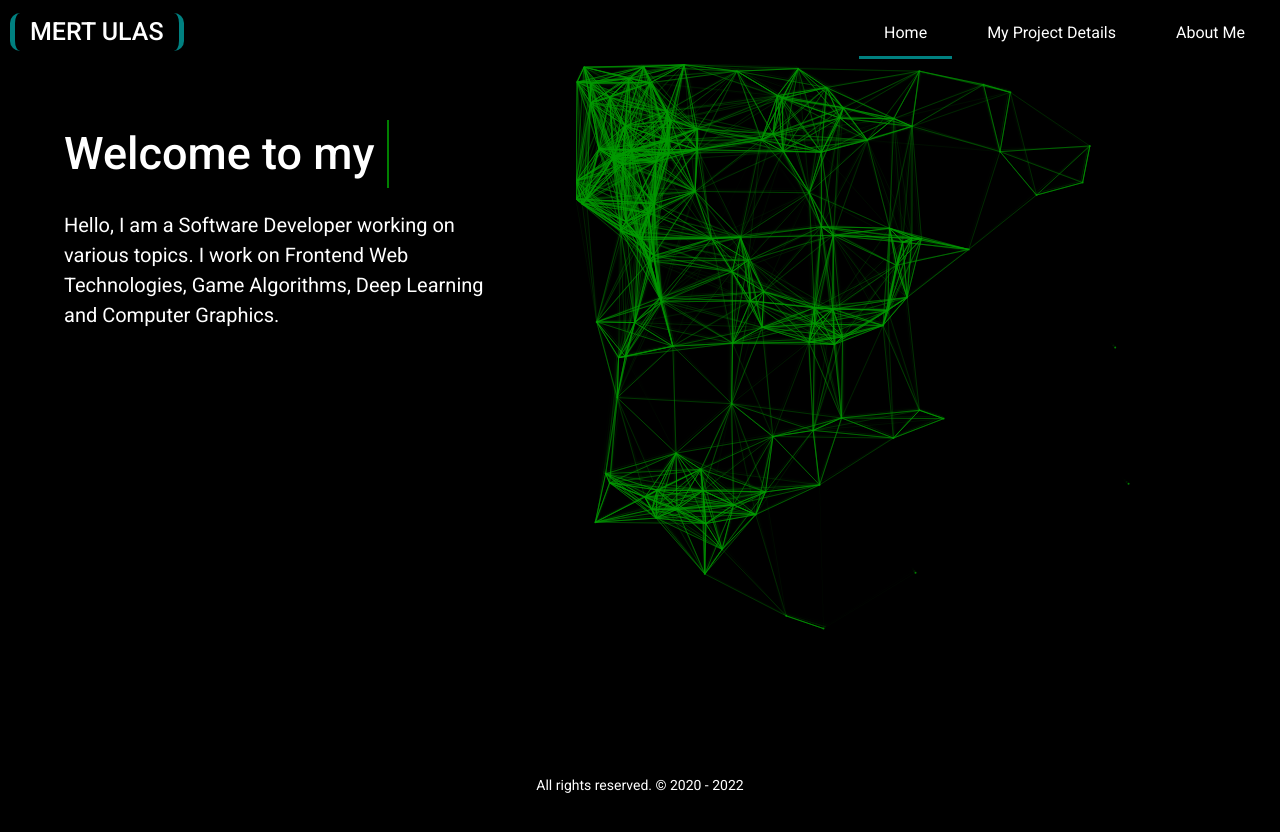
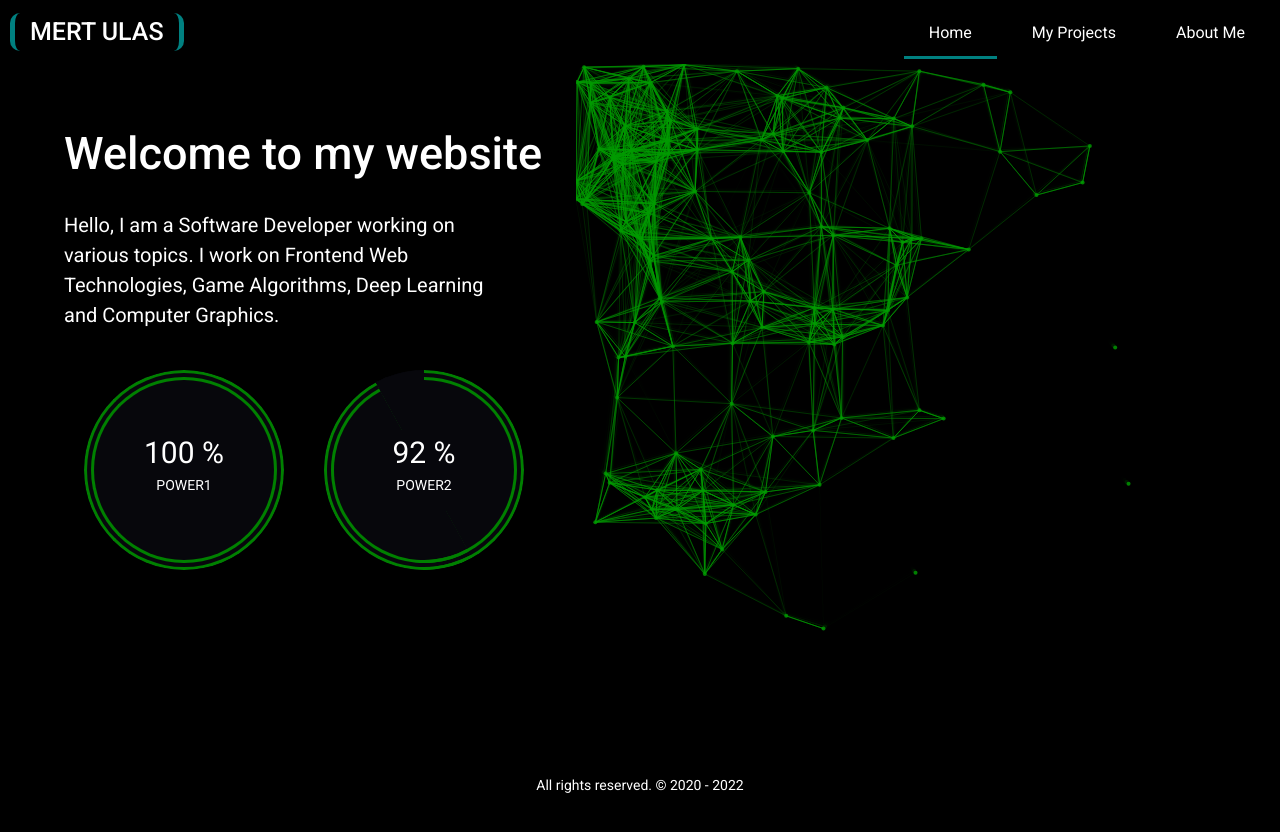
Before and after one commit to MERTULAS/portfolio-project, a Vue app: page / in a window 1280 px wide. Shown: the top 832 px of the page. Built offline with nearby package versions, Linux system fonts and the light colour scheme.

Commit message:
progress bars added for what ?? idk for now && project list style update

```diff
--- a/src/components/AnimationBackground.vue
+++ b/src/components/AnimationBackground.vue
@@ -26,7 +26,7 @@ class Point {
   draw() {
     this.componentData.context.fillStyle = this.color;
     this.componentData.context.beginPath();
-    this.componentData.context.arc(this.x, this.y, 1, 0, 2 * Math.PI);
+    this.componentData.context.arc(this.x, this.y, 2, 0, 2 * Math.PI);
     this.componentData.context.fill();
   }
 
@@ -54,7 +54,6 @@ export default {
     return {
       canvas: null,
       context: null,
-      cube: null,
       pointList: [],
     };
   },
--- a/src/components/Navbar.vue
+++ b/src/components/Navbar.vue
@@ -33,7 +33,7 @@ export default {
     return {
       menuItems: [
         { title: "Home", path: "/" },
-        { title: "My Project Details", path: "/projects" },
+        { title: "My Projects", path: "/projects" },
         { title: "About Me", path: "/about" },
       ],
       selectedMenuIndex: 0,
--- a/src/components/ProjectCard.vue
+++ b/src/components/ProjectCard.vue
@@ -53,15 +53,21 @@ export default {
 <style>
 .project-card-body {
   background-image: linear-gradient(
-    45deg,
-    rgba(33, 33, 33, 0.5),
-    rgba(33, 0, 0, 0.8)
+    135deg,
+    rgba(0, 0, 0, 0.5),
+    rgba(33, 33, 33, 0.8),
+    rgba(0, 0, 0, 0.5)
   );
   margin: 15px;
   padding: 10px;
-  width: 25vw;
-  height: 25vh;
   border-radius: 5px;
+  box-shadow: 0 0 15px 5px rgba(33, 33, 33, 0.5);
+  flex-basis: 46%;
+  max-width: 46%;
+  min-width: 288px;
+  height: 30vh;
+
+  border: 1px solid black;
 }
 
 .project-card-body h3 {
@@ -76,10 +82,11 @@ export default {
 }
 
 .header-block .anticon {
-  font-size: 20px;
+  font-size: 25px;
 }
 
 .header-block .anticon:hover * {
+  transition: 0.5s !important;
   color: teal !important;
 }
 
@@ -87,10 +94,11 @@ export default {
   position: absolute;
   right: 0;
   transform: translateX(40%);
-  background-color: #333;
+  background-color: rgb(167, 167, 167);
   padding: 8px;
   border-radius: 5px;
   animation: openCopyInfo 2.5s;
+  box-shadow: 0px 0px 5px 5px black;
 }
 
 .copy-info::after {
@@ -99,23 +107,18 @@ export default {
   top: 0;
   left: 50%;
   transform: translate(-50%, -50%) rotate(45deg);
-  border-left: 10px solid #333;
-  border-top: 10px solid #333;
+  border-left: 10px solid rgb(167, 167, 167);
+  border-top: 10px solid rgb(167, 167, 167);
 }
 
 @keyframes openCopyInfo {
   0% {
-    top: 0%;
-    opacity: 0.5;
-  }
-
-  50% {
-    top: 80%;
+    top: 150%;
     opacity: 1;
   }
 
   100% {
-    top: 0%;
+    top: 80%;
     opacity: 0.5;
   }
 }
--- a/src/pages/IndexPage.vue
+++ b/src/pages/IndexPage.vue
@@ -17,6 +17,30 @@
           Frontend Web Technologies, Game Algorithms, Deep Learning and Computer
           Graphics.
         </p>
+        <div class="progress-container">
+          <div
+            v-for="(loader, index) in progressBars"
+            :key="index"
+            class="progress"
+          >
+            <span class="title timer">
+              {{ loader.percentage }} %
+              <p>{{ loader.text }}</p>
+            </span>
+            <div class="overlay"></div>
+            <div
+              class="left"
+              :style="`transform: rotate(var(--loader${index + 1}-left-degree));
+  z-index: var(--z-index${index + 1}-left);`"
+            ></div>
+            <div
+              class="right"
+              :style="`transform: rotate(var(--loader${
+                index + 1
+              }-right-degree));`"
+            ></div>
+          </div>
+        </div>
       </div>
     </div>
   </div>
@@ -41,6 +65,10 @@ export default {
       pageHeight: window.innerHeight,
       pageWidth: window.innerWidth,
       isSpinning: true,
+      progressBars: [
+        { percentage: 0, limit: 100, text: "POWER1" },
+        { percentage: 0, limit: 92, text: "POWER2" },
+      ],
     };
   },
   methods: {
@@ -50,19 +78,57 @@ export default {
     appendCharToLast(textBackup) {
       return this.animatedText + textBackup[this.animatedText.length];
     },
+    progressBarLoader() {
+      for (let i = 0; i < this.progressBars.length; i++) {
+        document.documentElement.style.setProperty(
+          `--loader${i + 1}-left-degree`,
+          "0deg"
+        );
+        document.documentElement.style.setProperty(`--z-index${i + 1}-left`, 0);
+      }
+      for (let i = 0; i < this.progressBars.length; i++) {
+        let loaderInterval = setInterval(() => {
+          this.progressBars[i].percentage++;
+          if (this.progressBars[i].percentage === this.progressBars[i].limit) {
+            clearInterval(loaderInterval);
+          }
+          if (this.progressBars[i].percentage <= 50) {
+            document.documentElement.style.setProperty(
+              `--loader${i + 1}-right-degree`,
+              `${3.6 * this.progressBars[i].percentage}deg`
+            );
+          } else {
+            document.documentElement.style.setProperty(
+              `--loader${i + 1}-left-degree`,
+              `${3.6 * this.progressBars[i].percentage}deg`
+            );
+            document.documentElement.style.setProperty(
+              `--z-index${i + 1}-left`,
+              100
+            );
+          }
+        }, 1);
+      }
+    },
     textAnimation() {
       let textWritingStatus = false;
-      let i = this.animatedText.length;
       let iIncrementer = -1;
       let animatedTextBackup = this.animatedText;
+      // let i = this.animatedText.length;
+      let i = 0;
+      this.animatedText = "";
       this.textAnimationTimer = setInterval(() => {
         if (i === 0) {
           textWritingStatus = true;
           iIncrementer = 1;
         } else if (i === animatedTextBackup.length) {
+          clearInterval(this.textAnimationTimer);
           textWritingStatus = false;
+          // iIncrementer = -1;
           iIncrementer = -1;
+          return;
         }
+
         this.animatedText = textWritingStatus
           ? this.appendCharToLast(animatedTextBackup)
           : this.deleteCharFromLast();
@@ -79,6 +145,7 @@ export default {
 
       this.isSpinning = false;
       this.textAnimation();
+      this.progressBarLoader();
     },
   },
   mounted() {
@@ -121,6 +188,16 @@ export default {
   height: 100%;
   width: 2px;
   background-color: green;
+  animation: blink 0.5s infinite;
+}
+
+@keyframes blink {
+  from {
+    opacity: 0;
+  }
+  to {
+    opacity: 1;
+  }
 }
 
 .index-body {
@@ -130,4 +207,56 @@ export default {
   width: 90vw;
   height: 65vh;
 }
+
+.progress-container {
+  display: flex;
+}
+
+.progress {
+  width: 200px;
+  height: 200px;
+  font-size: 30px;
+  color: #fff;
+  border-radius: 50%;
+  overflow: hidden;
+  position: relative;
+  background-color: #07070c;
+  text-align: center;
+  display: flex;
+  align-items: center;
+  justify-content: center;
+  margin: 20px;
+}
+
+.progress .title {
+  z-index: 999;
+}
+
+.progress .title p {
+  font-size: 14px;
+}
+
+.progress .overlay,
+.progress .left,
+.progress .right {
+  width: 50%;
+  height: 100%;
+  position: absolute;
+  top: 0;
+  left: 0;
+}
+
+.progress .overlay {
+  z-index: 10;
+  background-color: #07070c;
+}
+
+.progress .left,
+.progress .right {
+  border: 10px double green;
+  transform-origin: right;
+  border-top-left-radius: 100px;
+  border-bottom-left-radius: 100px;
+  border-right: none;
+}
 </style>
--- a/src/pages/ProjectsDetailPage.vue
+++ b/src/pages/ProjectsDetailPage.vue
@@ -41,12 +41,15 @@ export default {
       GetProjectsOnGitHub.getProjects().then((result) => {
         this.status_code = result.status;
         if (this.status_code === 200) {
-          this.projectList = result.data.map((project) => {
-            return {
-              name: project.name,
-              link: project.html_url,
-              clone: project.clone_url,
-            };
+          this.projectList = [];
+          result.data.forEach((project) => {
+            if (!project.fork) {
+              this.projectList.push({
+                name: project.name,
+                link: project.html_url,
+                clone: project.clone_url,
+              });
+            }
           });
         }
       });
@@ -62,7 +65,7 @@ export default {
 .project-list {
   padding: 25px 20vw;
   display: flex;
-  justify-content: space-between;
+  justify-content: center;
   flex-wrap: wrap;
 }
 </style>
```
